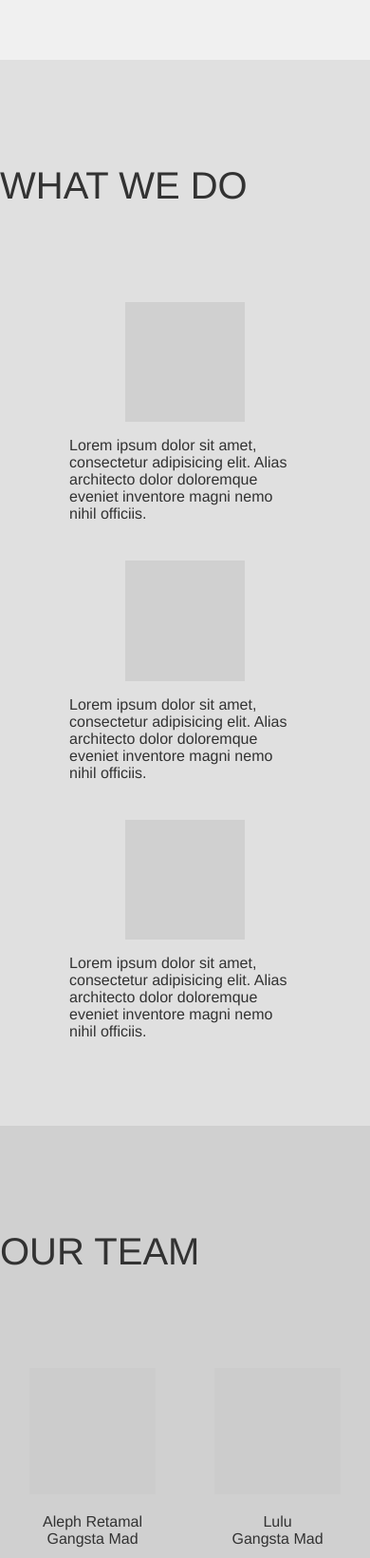
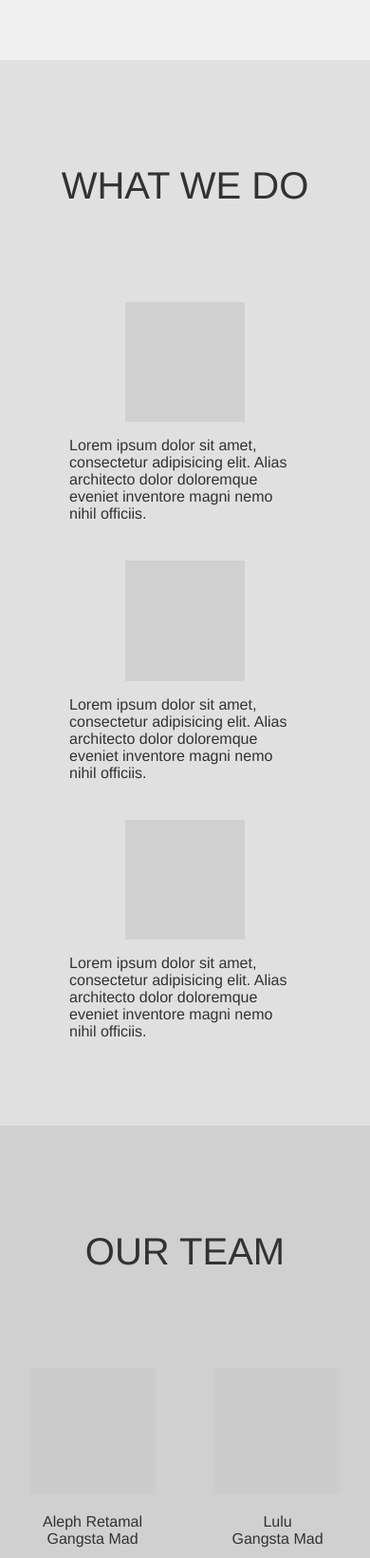
Before and after one commit to corecolab/corecolab.github.io, a plain HTML site: page index.html in a window 390 px wide. Shown: the part 1550-3190 px from the top of the page at 95% size. Drawn offline with Linux system fonts and the light colour scheme.

Commit message:
fixed titles not centered

```diff
--- a/index.html
+++ b/index.html
@@ -42,7 +42,7 @@
 <section id="what" class="lp-section" ng-controller="ServicesController as sc">
     <div class="container">
         <div class="row">
-            <div class="col-sm-12">
+            <div class="col-xs-12">
                 <div class="box">
                     <h1 class="lp-section-title">{{ sc.title }}</h1>
                 </div>
@@ -72,7 +72,7 @@
 <section id="team" class="lp-section" ng-controller="TeamController as tc">
     <div class="container">
         <div class="row">
-            <div class="col-sm-12">
+            <div class="col-xs-12">
                 <div class="box">
                     <h1 class="lp-section-title">{{ tc.title }}</h1>
                 </div>
```
